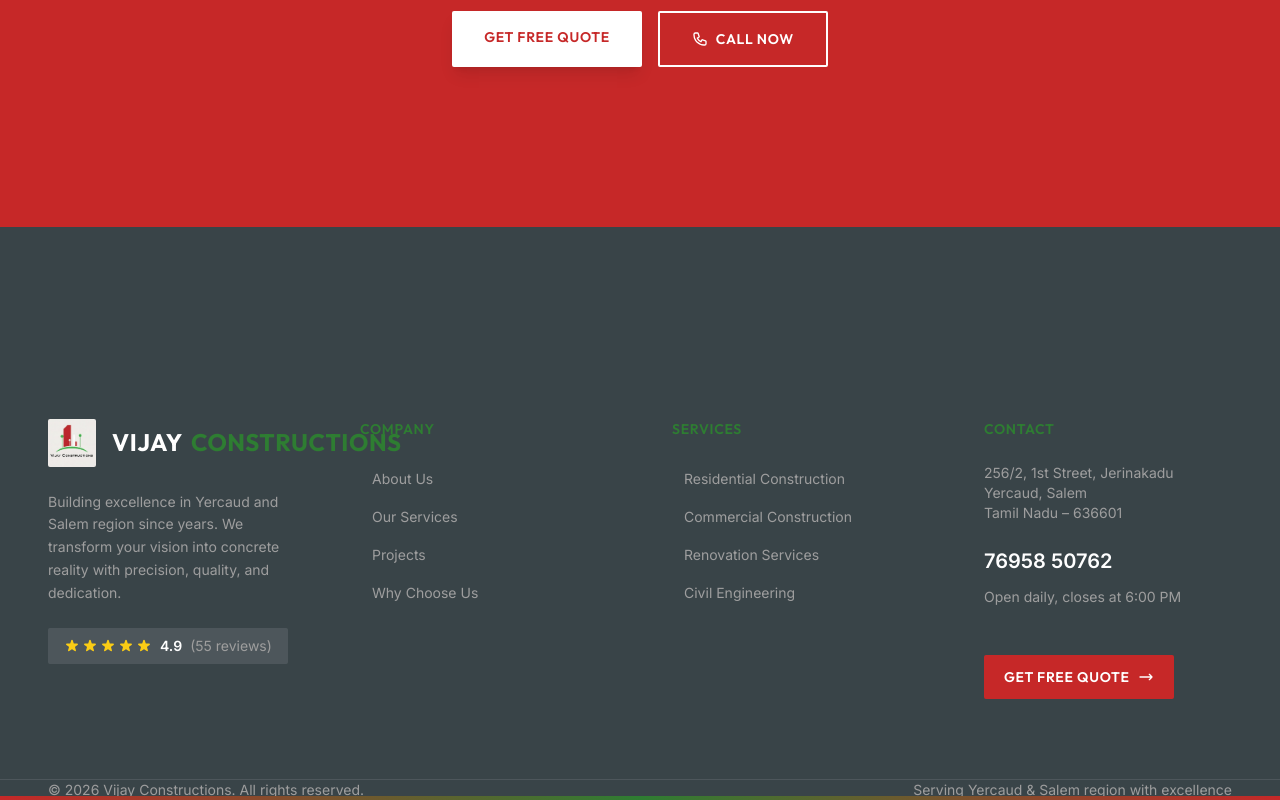
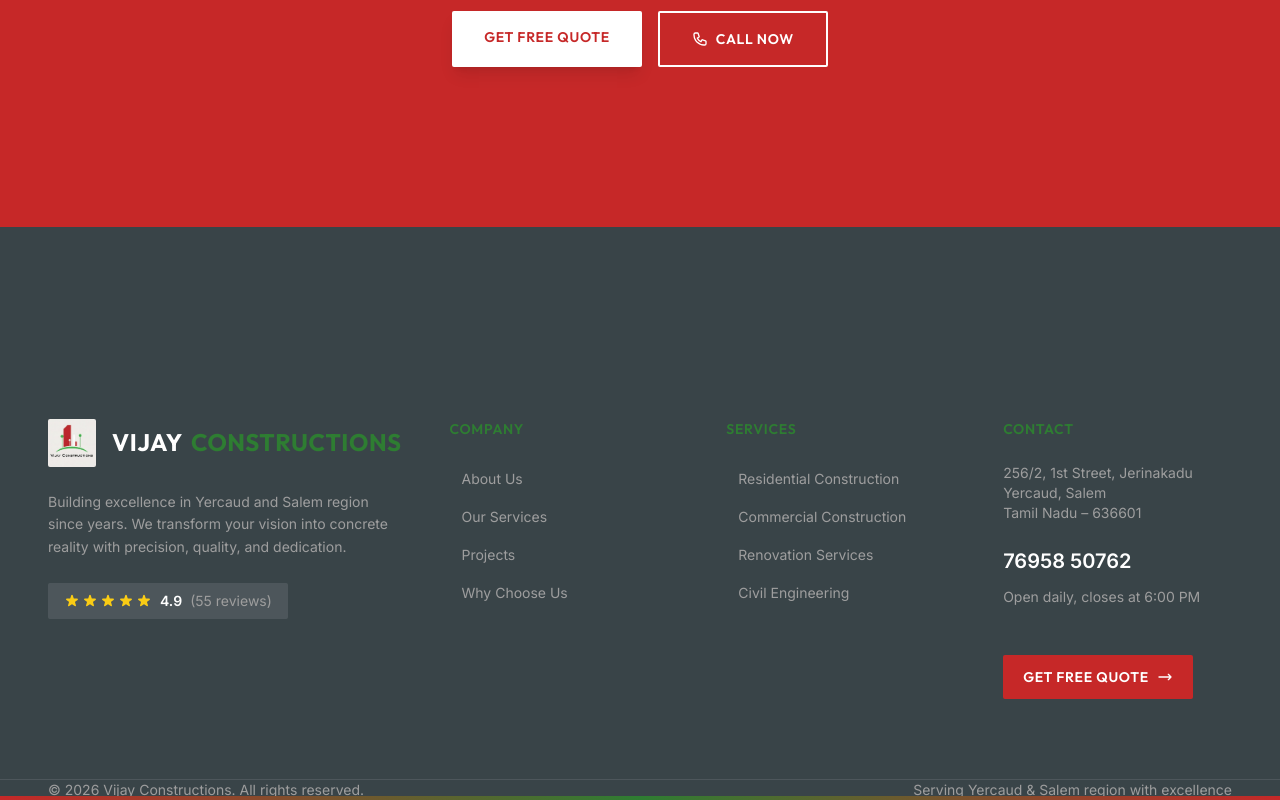
Before and after one commit to dhanushsakthi/VIJAY-CONSTRUCTION, a Next.js app: page / in a window 1280 px wide. Shown: the part 4787-5587 px from the top of the page. Built offline with nearby package versions, Linux system fonts and the light colour scheme.

Commit message:
UI: Finalized brand title spacing and environmental adaptation for laptop view

```diff
--- a/src/components/Footer/Footer.tsx
+++ b/src/components/Footer/Footer.tsx
@@ -29,11 +29,11 @@ export function Footer() {
 
             {/* Main Footer Content */}
             <div className="container relative pt-16 pb-16 lg:pt-48 lg:pb-20">
-                <div className="grid gap-12 md:grid-cols-2 lg:grid-cols-4 lg:gap-16">
+                <div className="grid gap-y-16 lg:grid-cols-[1.5fr_1fr_1fr_1fr] lg:gap-x-12">
                     {/* Brand Section */}
                     <div className="flex flex-col items-center text-center lg:col-span-1 lg:items-start lg:text-left">
                         <Link href="/" className="inline-block transition-transform duration-300 hover:scale-[1.02]">
-                            <div className="flex items-center gap-4">
+                            <div className="flex items-center gap-4 flex-nowrap">
                                 {/* Logo Image */}
                                 <div className="relative h-12 w-12 flex-shrink-0 overflow-hidden rounded-sm transition-transform duration-300 hover:scale-105">
                                     <Image
@@ -45,8 +45,8 @@ export function Footer() {
                                     />
                                 </div>
                                 <div>
-                                    <span className="font-display text-xl font-bold text-white sm:text-2xl tracking-wide">VIJAY</span>
-                                    <span className="ml-2 font-display text-xl font-bold text-brand-green sm:text-2xl tracking-wide">
+                                    <span className="font-display text-xl font-bold text-white sm:text-2xl tracking-wide whitespace-nowrap">VIJAY</span>
+                                    <span className="ml-2 font-display text-xl font-bold text-brand-green sm:text-2xl tracking-wide whitespace-nowrap">
                                         CONSTRUCTIONS
                                     </span>
                                 </div>
--- a/src/components/Navigation/Header.tsx
+++ b/src/components/Navigation/Header.tsx
@@ -83,14 +83,14 @@ export function Header() {
                                     <div className="absolute -bottom-0.5 -right-0.5 h-2 w-2 bg-brand-green transition-all duration-300 group-hover:h-3 group-hover:w-3" />
                                 </div>
                                 {/* Logo Text */}
-                                <div className={`hidden sm:flex items-center transition-all duration-500 ${(pathname === "/" && !isScrolled) ? "opacity-0 translate-x-4 pointer-events-none" : "opacity-100 translate-x-0"}`}>
+                                <div className={`hidden sm:flex items-center flex-nowrap transition-all duration-500 ${(pathname === "/" && !isScrolled) ? "opacity-0 translate-x-4 pointer-events-none" : "opacity-100 translate-x-0"}`}>
                                     <span
-                                        className={`font-display text-xl lg:text-2xl font-bold tracking-tight transition-colors duration-300 drop-shadow-sm ${isScrolled ? "text-steel-dark" : "text-steel-dark"}`}
+                                        className={`font-display text-xl lg:text-2xl font-bold tracking-tight whitespace-nowrap transition-colors duration-300 drop-shadow-sm ${isScrolled ? "text-steel-dark" : "text-steel-dark"}`}
                                     >
                                         VIJAY
                                     </span>
                                     <span
-                                        className={`ml-2 lg:ml-3 font-display text-xl lg:text-2xl font-bold tracking-tight transition-colors duration-300 drop-shadow-sm ${isScrolled ? "text-brand-green" : "text-brand-green"}`}
+                                        className={`ml-2 lg:ml-3 font-display text-xl lg:text-2xl font-bold tracking-tight whitespace-nowrap transition-colors duration-300 drop-shadow-sm ${isScrolled ? "text-brand-green" : "text-brand-green"}`}
                                     >
                                         CONSTRUCTIONS
                                     </span>
```
